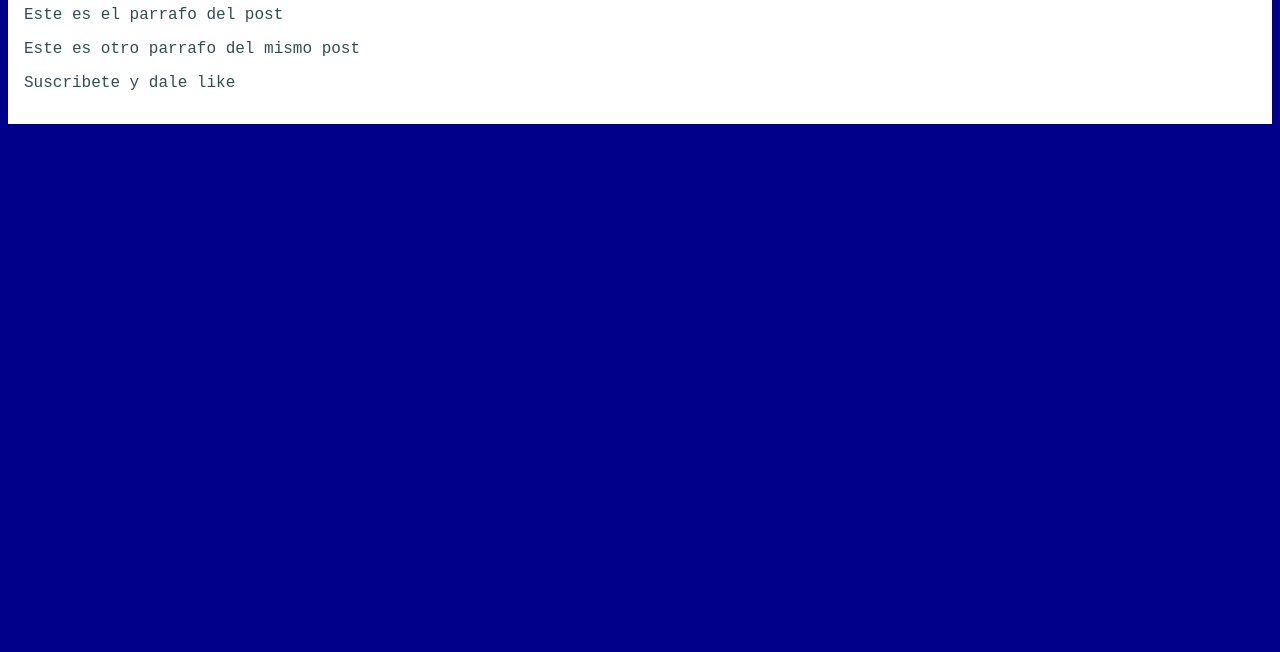
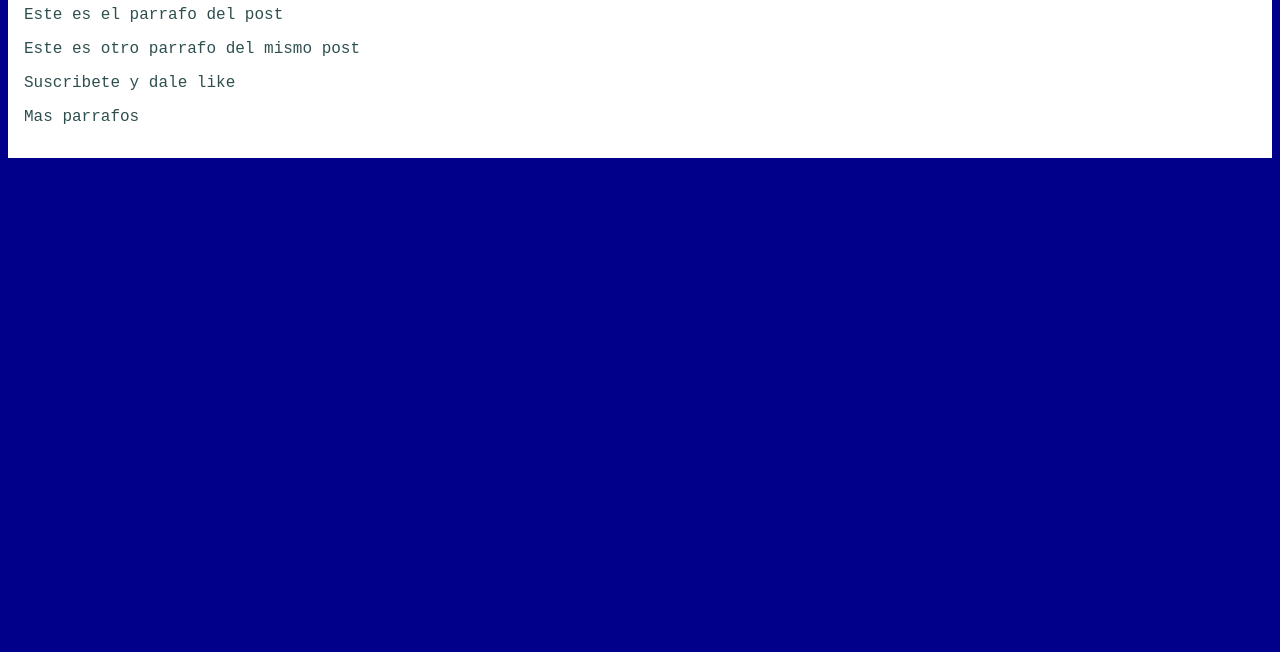
Before and after one commit to saldaandres/hyperblog, a plain HTML site: page index.html in a window 1280 px wide. Shown: the part 148-800 px from the top of the page. Drawn offline with Linux system fonts and the light colour scheme.

Commit message:
Una nueva version

```diff
--- a/index.html
+++ b/index.html
@@ -19,6 +19,7 @@
         <p>Este es el parrafo del post</p>
         <p>Este es otro parrafo del mismo post</p>
         <p>Suscribete y dale like</p>
+        <p>Mas parrafos</p>
     </div>
 </div>
 </body>
```
